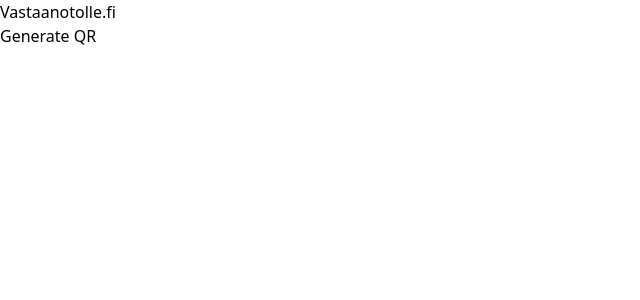
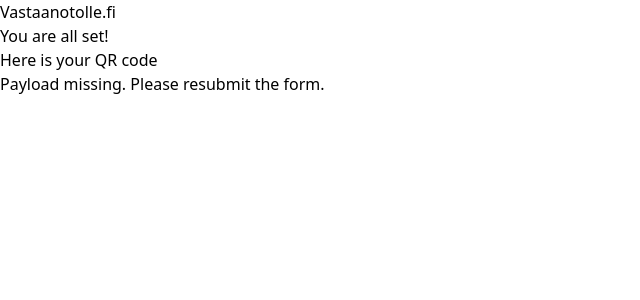
Before and after one commit to SPalojoki/vastaanotolle-app, a React (Vite) app in the folder app/: page /generate in a window 1280 px wide. Shown: the top 300 px of the page, without its empty margins (0-640 px from the left). Built offline with nearby package versions, Linux system fonts and the light colour scheme.

Commit message:
Implement basic QR code functionality

```diff
--- a/app/package.json
+++ b/app/package.json
@@ -16,6 +16,7 @@
     "react": "^18.3.1",
     "react-dom": "^18.3.1",
     "react-icons": "^5.1.0",
+    "react-qr-code": "^2.0.13",
     "react-router-dom": "^6.23.0",
     "uuid": "^9.0.1"
   },
--- a/app/src/routes/GenerateQR.tsx
+++ b/app/src/routes/GenerateQR.tsx
@@ -1,12 +1,26 @@
 import { useLocation } from 'react-router-dom'
+import QRCode from 'react-qr-code'
 
 const GenerateQR = () => {
   const location = useLocation()
   const encoded = new URLSearchParams(location.search).get('data')
   return (
-    <div>
-      Generate QR
-      <div>{encoded}</div>
+    <div className='grid h-full grid-rows-[2fr_4fr_3fr] items-center text-center'>
+      <div className='flex flex-col gap-4'>
+        <p> You are all set! </p>
+        <h1 className='text-2xl font-bold'>Here is your QR code</h1>
+      </div>
+      <div className='flex items-center justify-center'>
+        {encoded ? (
+          <div className='rounded-lg bg-white p-4'>
+            <QRCode value={encoded} />
+          </div>
+        ) : (
+          <p className='font-semibold text-red-500'>
+            Payload missing. Please resubmit the form.
+          </p>
+        )}
+      </div>
     </div>
   )
 }
```
Also changed, not shown: 1 other file (tests, documents, lock files or other folders).
